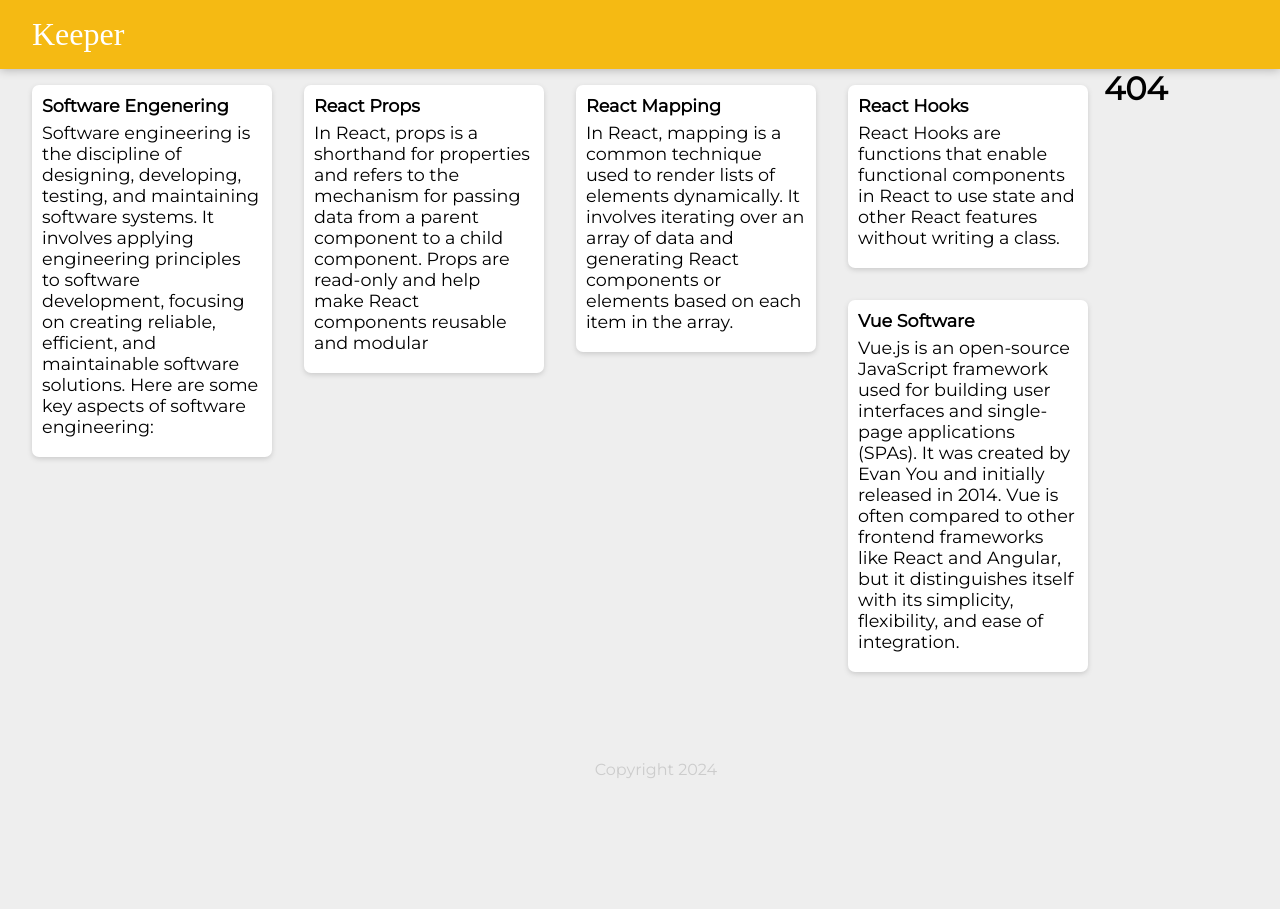
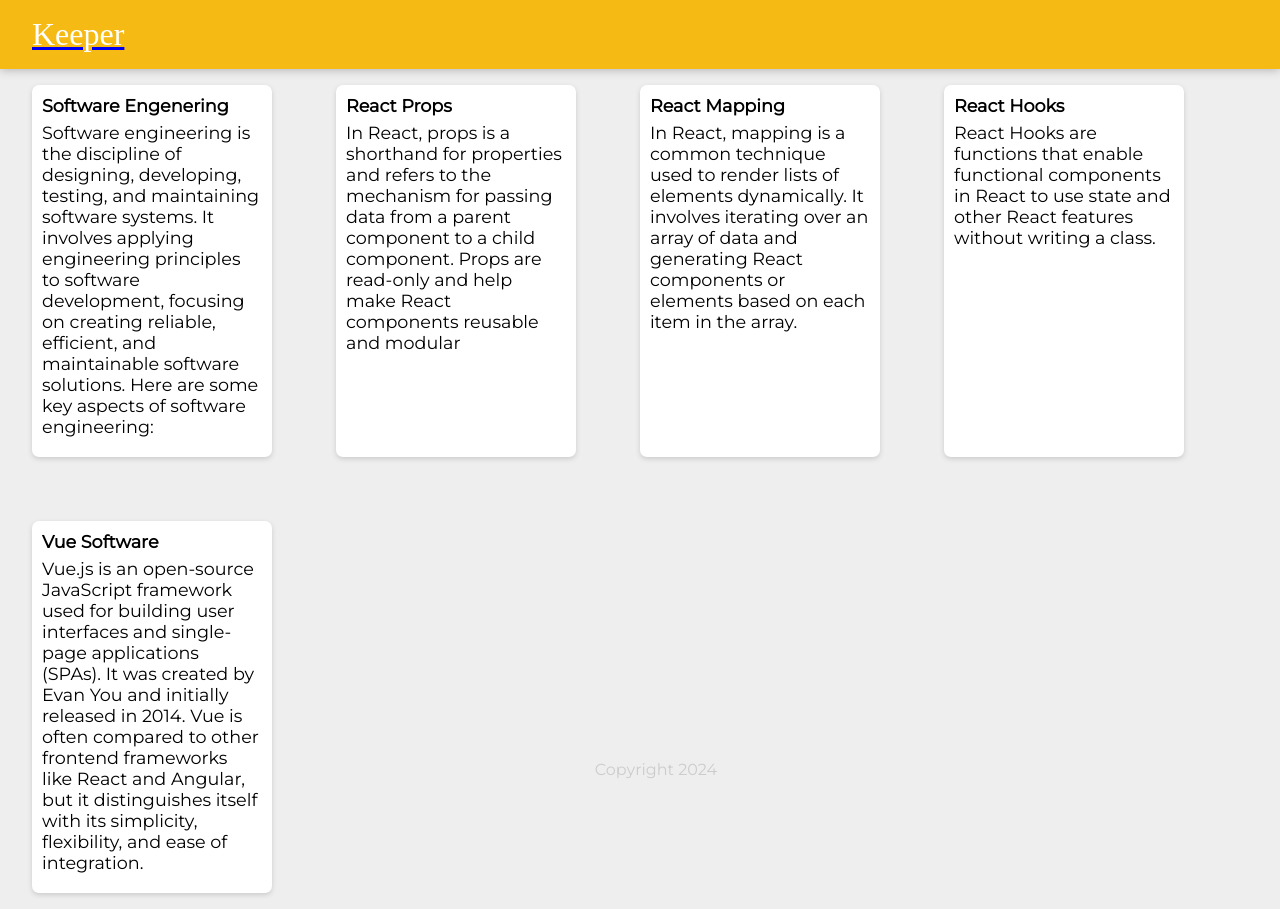
Before and after one commit to ricoace10/Keeper-App-, a React (Vite) app: page /note in a window 1280 px wide. Before the commit the page ends 800 px from the top, so only its background shows below. Built offline with nearby package versions, Linux system fonts and the light colour scheme; a web font is replaced by a local one.

Commit message:
Progress

```diff
--- a/src/App.tsx
+++ b/src/App.tsx
@@ -1,30 +1,9 @@
-import Footer from "./components/Footer.tsx";
-import Header from "./components/Header.tsx";
-import NoPage from "./components/NoPage.tsx";
-import Note from "./components/Note.tsx";
-import notes from "./components/notes.ts";
-
-function createNotes(notesItem: {
-  key: number;
-  title: string;
-  content: string;
-}) {
-  return (
-    <Note
-      key={notesItem.key}
-      title={notesItem.title}
-      content={notesItem.content}
-    />
-  );
-}
+import { Outlet } from "react-router-dom";
 
 function App() {
   return (
     <div>
-      <Header />
-      {notes.map(createNotes)}
-      <Footer />
-      <NoPage />
+      <Outlet />
     </div>
   );
 }
--- a/src/Pages/HomePages.tsx
+++ b/src/Pages/HomePages.tsx
@@ -1,16 +1,31 @@
 import { Link } from "react-router-dom";
 import Footer from "../components/Footer.tsx";
 import Header from "../components/Header.tsx";
+import Note from "../components/Note.tsx";
+
+function createNotes(notesItem: {
+  key: number;
+  title: string;
+  content: string;
+}) {
+  return (
+    <Note
+      key={notesItem.key}
+      title={notesItem.title}
+      content={notesItem.content}
+    />
+  );
+}
 
 function HomePage() {
   return (
     <div className="container">
+      <Header />
       <h1>Hello User</h1>
-      <Link to="/">
+      <Link to="/note">
         <button type="submit">Welcome To Notes</button>
       </Link>
       <Footer />
-      <Header />
     </div>
   );
 }
--- /dev/null
+++ b/src/Pages/NotesPage.tsx
@@ -0,0 +1,20 @@
+import Footer from "../components/Footer";
+import Header from "../components/Header";
+import Note from "../components/Note";
+import notes from "../components/notes";
+
+function NotesPage() {
+  return (
+    <>
+      <Header />
+      <div style={{ display: "flex", flexWrap: "wrap", gap: "2rem" }}>
+        {notes.map((note) => (
+          <Note key={note.key} title={note.title} content={note.content} />
+        ))}
+      </div>
+      <Footer />
+    </>
+  );
+}
+
+export default NotesPage;
--- a/src/components/Header.tsx
+++ b/src/components/Header.tsx
@@ -1,7 +1,11 @@
+import { Link } from "react-router-dom";
+
 function Header() {
   return (
     <header className="header">
-      <h1>Keeper</h1>
+      <Link to="/">
+        <h1>Keeper</h1>
+      </Link>
     </header>
   );
 }
--- a/src/main.tsx
+++ b/src/main.tsx
@@ -1,26 +1,23 @@
 import React from "react";
 import ReactDOM from "react-dom/client";
-import { BrowserRouter, Route, Routes } from "react-router-dom";
+import { RouterProvider, createBrowserRouter } from "react-router-dom";
 import App from "../src/App.tsx";
 import HomePage from "./Pages/HomePages.tsx";
-import NoPage from "./components/NoPage.tsx";
+import NotesPage from "./Pages/NotesPage.tsx";
 
-export default function router() {
-  return (
-    <BrowserRouter>
-      <Routes>
-        <Route path="/" element={<App />}>
-          <Route index element={<HomePage />} />
-
-          <Route path="*" element={<NoPage />} />
-        </Route>
-      </Routes>
-    </BrowserRouter>
-  );
-}
+export const router = createBrowserRouter([
+  {
+    path: "/",
+    element: <App />,
+    children: [
+      { path: "", element: <HomePage /> },
+      { path: "/note", element: <NotesPage /> },
+    ],
+  },
+]);
 
 ReactDOM.createRoot(document.getElementById("root")!).render(
   <React.StrictMode>
-    <App />
+    <RouterProvider router={router} />
   </React.StrictMode>
 );
```
